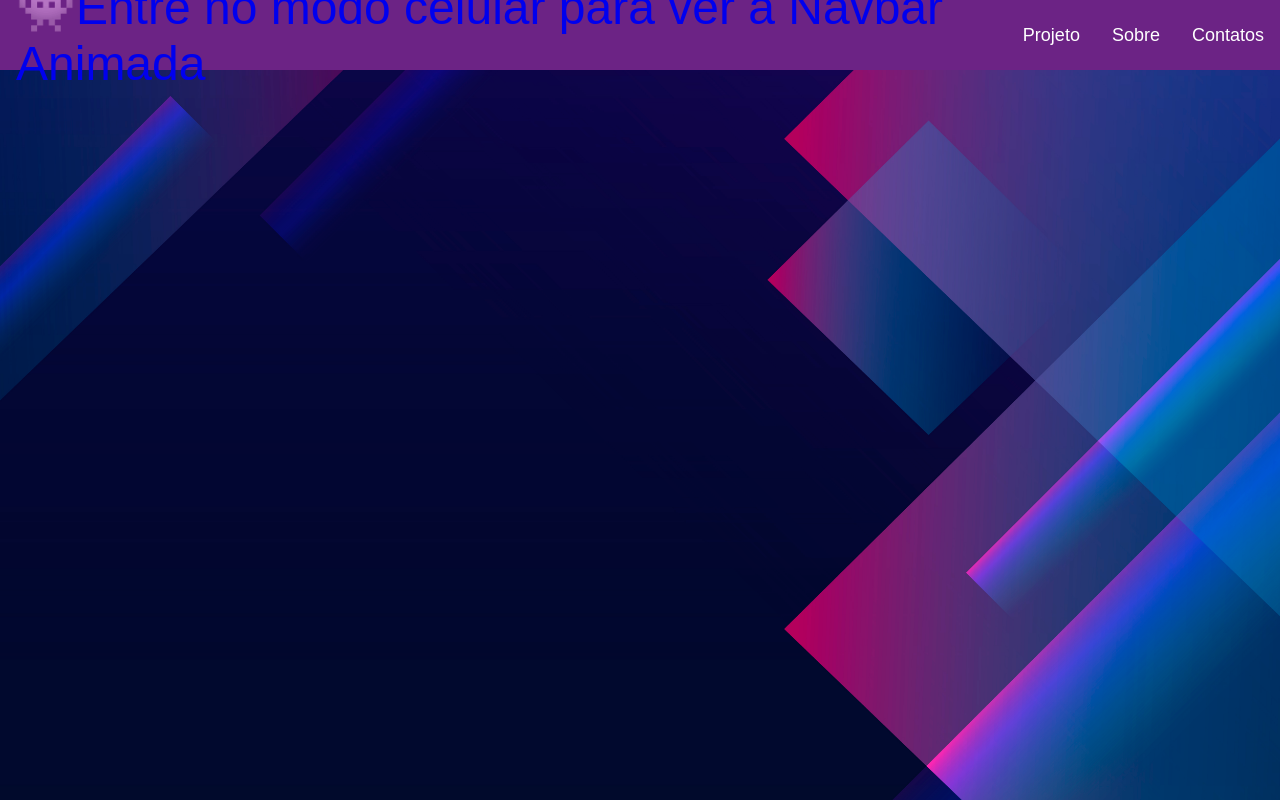
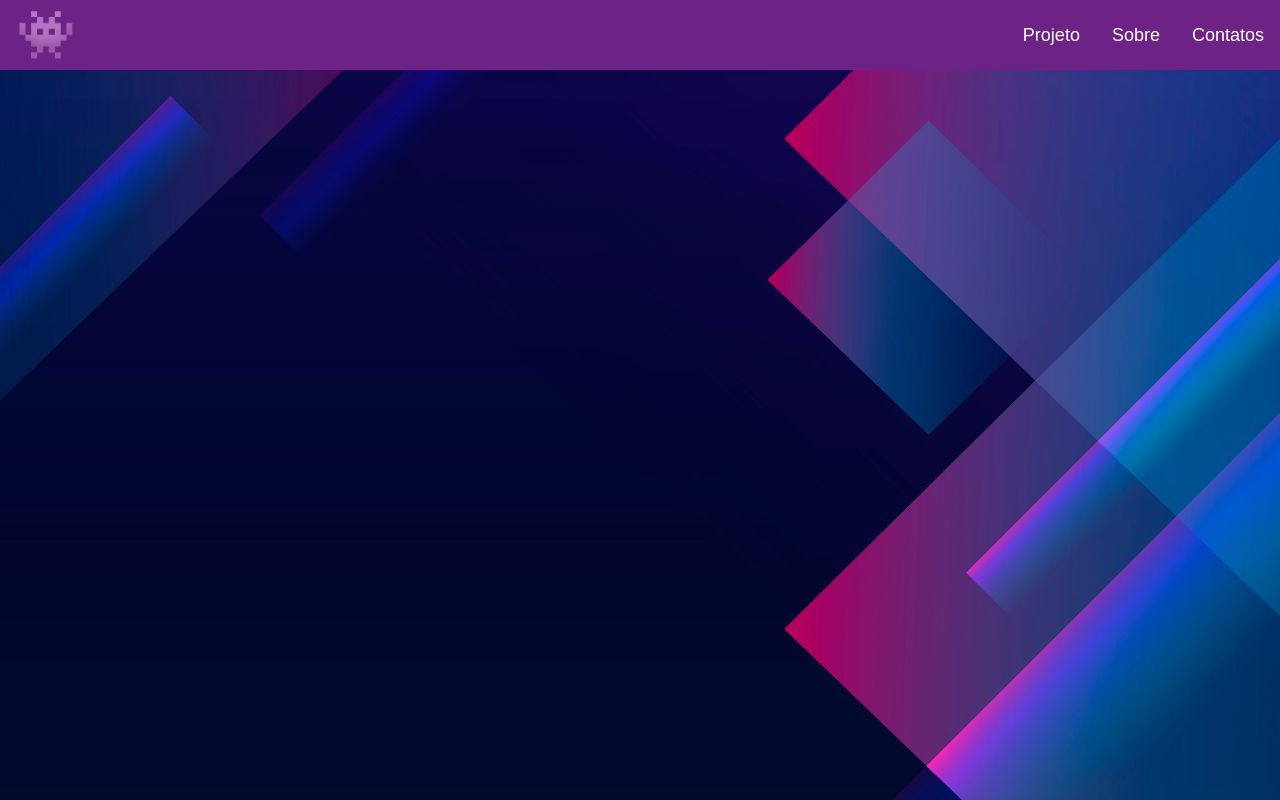
Before and after one commit to JeysonGabriel/NavbarAnimate, a plain HTML site: page index.html in a window 1280 px wide. Drawn offline with Linux system fonts and the light colour scheme.

Commit message:
Update index.html

```diff
--- a/index.html
+++ b/index.html
@@ -10,7 +10,7 @@
 <body>
     <header class="header">
         <nav class="nav">
-            <a href="/" class="logo">👾Entre no modo celular para ver a Navbar Animada</a>
+            <a href="/" class="logo">👾</a>
             <button class="hamburguer"></button>
             <ul class="nav-list">
                 <li> <a href="#">Projeto</a></li>
```
